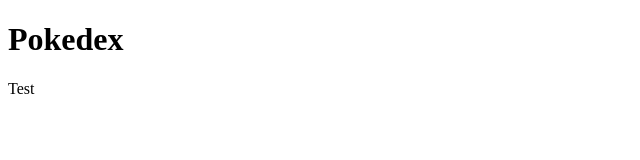
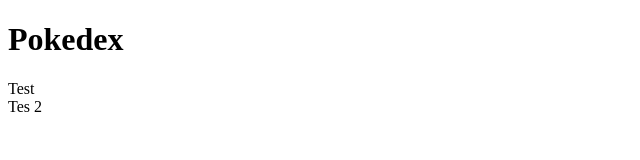
Before and after one commit to ffirsching/pokedex, a website: page index.html in a window 1280 px wide. Shown: the full height of the page, 0-640 px from the left. Drawn offline with Linux system fonts and the light colour scheme.

Commit message:
Add new section test

```diff
--- a/index.html
+++ b/index.html
@@ -9,6 +9,10 @@
             <section>
                 Test
             </section>
+
+                <section>
+                    Tes 2
+                </section>
         </main>
     </body>
 </html>
```
